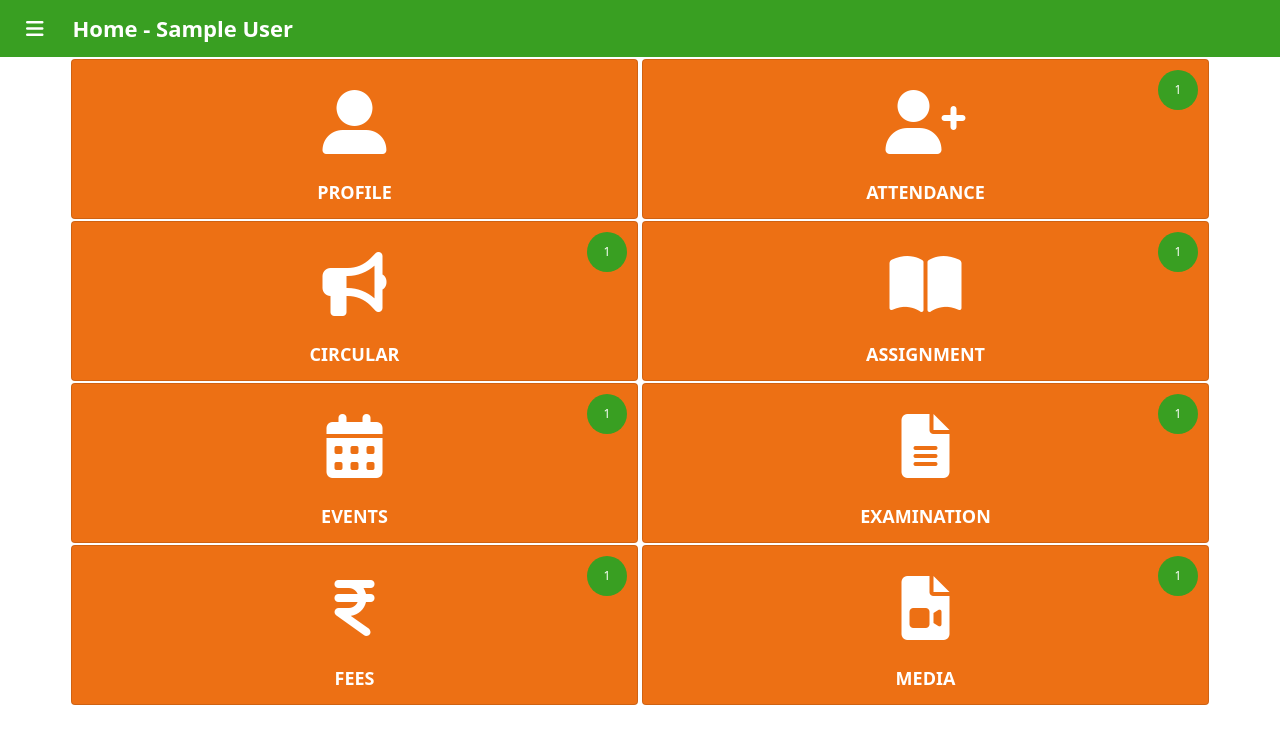
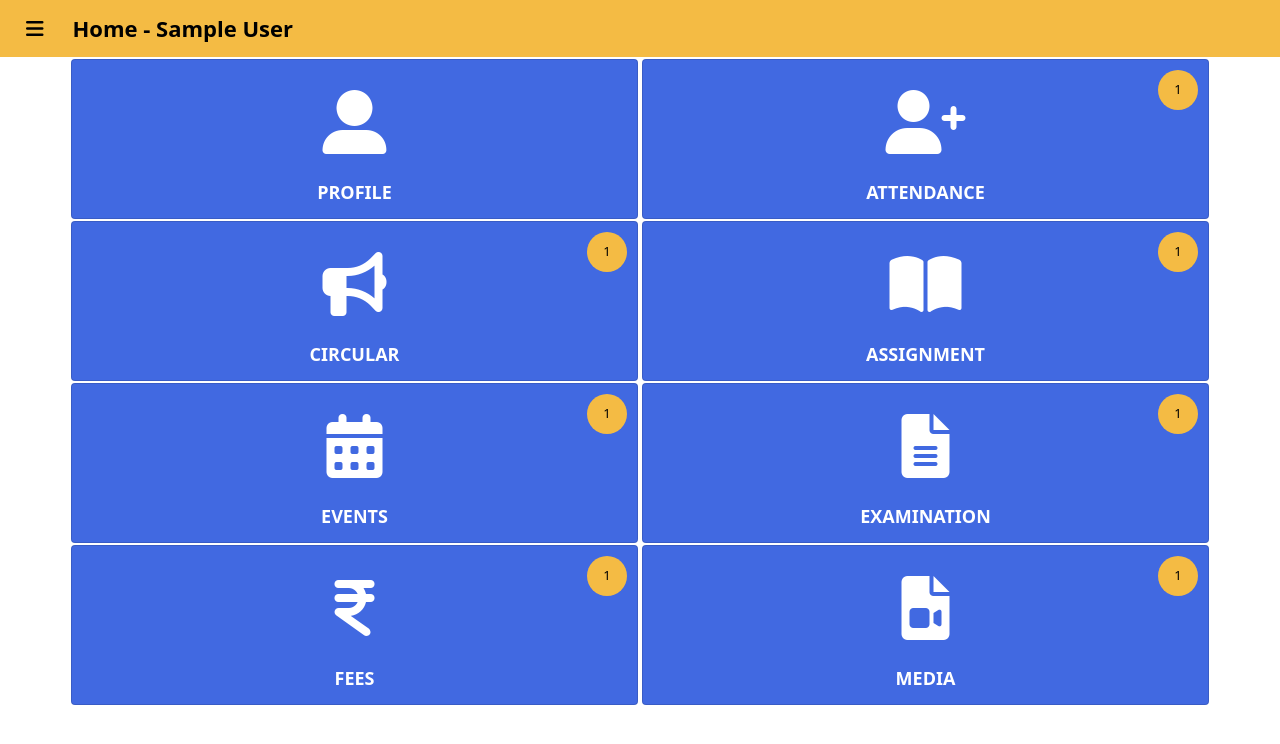
Before and after one commit to SunilLimje1979/rws, a Django app: template templates/royaal_school/dashboard.html in a window 1280 px wide. Shown: the top 744 px of the page. Run offline with Django 5.2, Linux system fonts and the light colour scheme; the template is opened without the code that fills it: most values are stand-ins (such as "Sample title", 1, 10 or a date in 2020).

Commit message:
Some changes

```diff
--- a/templates/royaal_school/dashboard.html
+++ b/templates/royaal_school/dashboard.html
@@ -62,7 +62,7 @@
         }
 
         .offcanvas-header {
-            background-color: rgb(57, 159, 34);
+            background: linear-gradient(to bottom, #F4BB44, #4169e1);
             padding: 20px;
         }
 
@@ -104,12 +104,12 @@
             position: absolute;
             top: 10px; /* Add top padding */
             right: 10px; /* Add right padding */
-            background-color: rgb(57,159,34);
-            color: white;
+            background-color: rgb(244,187,68);
+            color: black;
             border-radius: 50%;
             width: 40px;
             height: 40px;
-            font-size: 12px;
+            font-size: 13px;
             display: flex;
             justify-content: center;
             align-items: center;
@@ -149,16 +149,16 @@
 </head>
 
 <body>
-    <nav class="navbar navbar-light fixed-top" style="background-color: rgb(57,159,34);">
+    <nav class="navbar navbar-light fixed-top" style="background-color: #F4BB44;">
         <div class="container-fluid">
             <!-- Wrapper for Icon and Text -->
             <div class="d-flex align-items-center"> <!-- Make the wrapper flex and align items vertically -->
                 <!-- Drawer Icon and "Home-Shekhar" Text -->
                 <button class="navbar-toggler custom-toggler" type="button" data-bs-toggle="offcanvas"
                     data-bs-target="#offcanvasNavbar" aria-controls="offcanvasNavbar">
-                    <i class="fas fa-bars" style="margin-right: 10px; color: white;"></i>
+                    <i class="fas fa-bars" style="margin-right: 10px; color: black;"></i>
                 </button>
-                <span class="nav_text" style="color: white; font-size: 22px;font-weight: bold;">Home - {{ first_name }} {{ last_name }}</span>
+                <span class="nav_text" style="color: black; font-size: 22px;font-weight: bold;">Home - {{ first_name }} {{ last_name }}</span>
             </div>
         </div>
     </nav>
@@ -166,7 +166,7 @@
    <!-- Offcanvas Content -->
 <div class="offcanvas offcanvas-start" tabindex="-1" id="offcanvasNavbar" aria-labelledby="offcanvasNavbarLabel">
     <div class="offcanvas-header d-flex justify-content-center align-items-center" style="margin-top: 0;">
-        <img src="{% static 'assets/img/school.png' %}" alt="Veg Icon" style="width: 230px; height: 180px; border-radius: 10%;"> <!-- Image for the user -->
+        <img src="{% static 'assets/img/school.png' %}" alt="Veg Icon" style="width: 230px; height: 180px; border-radius: 15%;"> <!-- Image for the user -->
     </div>
 
 
@@ -213,7 +213,7 @@
         <div class="col mb-custom">
 
             <a href="{% url 'profile' %}" style="color: black; text-decoration: none;">
-                <div class="card " style="background-color: rgb(237,112,20); width: 100%;">
+                <div class="card " style="background-color: #4169E1; width: 100%;">
                     <div class="card-body text-center">
                         <i class="fas fa-user-alt" style="font-size: 4rem; color: white;"></i>
                         <p class="card-text"><strong style="font-size: 18px; color: white;">PROFILE</strong></p>
@@ -226,7 +226,7 @@
         <div class="col mb-custom">
 
             <a href="{% url 'attendance' %}" style="color: black; text-decoration: none;">
-                <div class="card" style="background-color: rgb(237,112,20); width: 100%;">
+                <div class="card " style="background-color: #4169E1; width: 100%;">
                     <div class="card-body text-center">
                         <i class="fas fa-user-plus" style="font-size: 4rem;color: white;"></i>
                         {% if notification_counts.attendance_count > 0 %}
@@ -243,7 +243,7 @@
         <div class="col mb-custom">
 
             <a href="{% url 'circular' %}" style="color: black; text-decoration: none;">
-                <div class="card" style="background-color: rgb(237,112,20); width: 100%;">
+                <div class="card " style="background-color: #4169E1; width: 100%;">
                     <div class="card-body text-center">
                         <i class="fas fa-bullhorn" style="font-size: 4rem;color: white;"></i>
                         {% if notification_counts.circular_count > 0 %}
@@ -261,7 +261,7 @@
   <div class="col mb-custom">
 
     <a href="{% url 'assignment' %}" style="color: black; text-decoration: none;">
-        <div class="card" style="background-color: rgb(237,112,20); width: 100%;">
+        <div class="card " style="background-color: #4169E1; width: 100%;">
             <div class="card-body text-center">
                 <i class="fas fa-book-open" style="font-size: 4rem;color: white;"></i>
                 {% if notification_counts.homework_count > 0 %}
@@ -278,7 +278,7 @@
         <!-- Card 5 -->
         <div class="col mb-custom">
             <a href="{% url 'event' %}" style="color: black; text-decoration: none;">
-                <div class="card" style="background-color: rgb(237,112,20); width: 100%;">
+                <div class="card " style="background-color: #4169E1; width: 100%;">
                     <div class="card-body text-center">
                         <i class="fas fa-calendar-alt" style="font-size: 4rem;color: white;"></i>
                         {% if notification_counts.events_count > 0 %}
@@ -294,7 +294,7 @@
         <!-- Card 6 -->
         <div class="col mb-custom">
             <a href="{% url 'examination' %}" style="color: black; text-decoration: none;">
-                <div class="card" style="background-color: rgb(237,112,20); width: 100%;">
+                <div class="card " style="background-color: #4169E1; width: 100%;">
                     <div class="card-body text-center">
                         <i class="fas fa-file-alt" style="font-size: 4rem;color: white;"></i>
                         {% if notification_counts.examination_count > 0 %}
@@ -310,7 +310,7 @@
 
         <div class="col mb-custom">
     <a href="{% url 'fees' %}" style="color: black; text-decoration: none;">
-        <div class="card" style="background-color: rgb(237,112,20);width: 100%;">
+        <div class="card " style="background-color: #4169E1; width: 100%;">
             <div class="card-body text-center">
                 <i class="fa fa-inr" style="font-size: 4rem;color: white;"></i>
                 {% if notification_counts.fees_count > 0 %}
@@ -325,7 +325,7 @@
         <!-- Card 8 -->
         <div class="col mb-custom">
             <a href="{% url 'media' %}" style="color: black; text-decoration: none;">
-                <div class="card" style="background-color: rgb(237,112,20); width: 100%;">
+                <div class="card " style="background-color: #4169E1; width: 100%;">
                     <div class="card-body text-center">
                         <i class="fas fa-file-video" style="font-size: 4rem;color: white;"></i>
                         {% if notification_counts.payroll_media_count > 0 %}
```
Also changed, not shown: templates/royaal_school/assignment.html (+5 -5 lines), templates/royaal_school/attendance.html (+5 -5 lines), templates/royaal_school/circular.html (+5 -5 lines), templates/royaal_school/event.html (+5 -5 lines), templates/royaal_school/examination.html (+5 -5 lines), templates/royaal_school/fees.html (+5 -5 lines), templates/royaal_school/imagespecific.html (+6 -6 lines), templates/royaal_school/media.html (+5 -5 lines), templates/royaal_school/my_student.html (+5 -5 lines), templates/royaal_school/pdf.html (+4 -4 lines), templates/royaal_school/pending_acceptance.html (+6 -6 lines), templates/royaal_school/photo.html (+4 -4 lines), templates/royaal_school/profile.html (+4 -4 lines).
